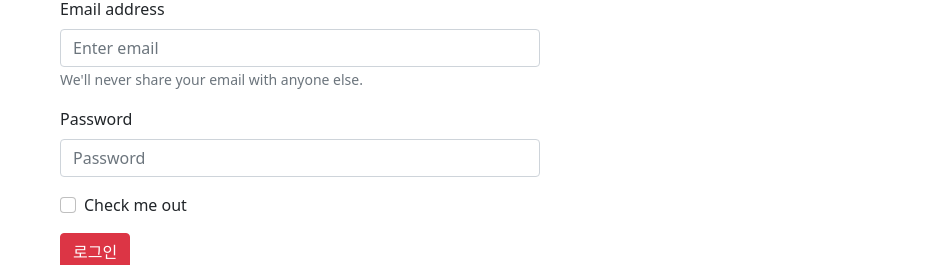
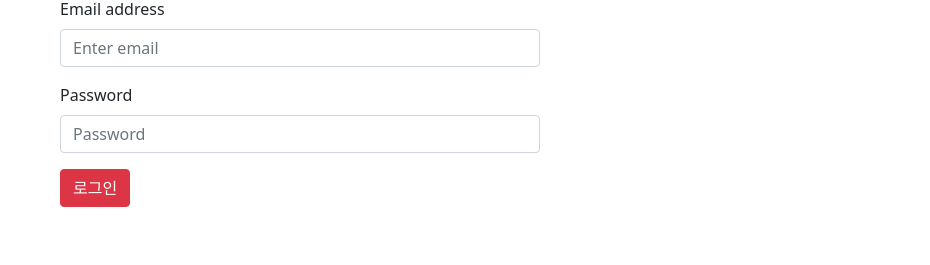
Before and after one commit to KingNamGyu/namgyu-h-m, a React (Create React App) app: page /login in a window 1280 px wide. Shown: the part 238-503 px from the top of the page, without its empty margins (340-1270 px from the left). Built offline with nearby package versions, Linux system fonts and the light colour scheme.

Commit message:
Update Login.js

```diff
--- a/src/page/Login.js
+++ b/src/page/Login.js
@@ -16,17 +16,11 @@
         <Form.Group className="mb-3" controlId="formBasicEmail">
           <Form.Label>Email address</Form.Label>
           <Form.Control type="email" placeholder="Enter email" />
-          <Form.Text className="text-muted">
-            We'll never share your email with anyone else.
-          </Form.Text>
         </Form.Group>
 
         <Form.Group className="mb-3" controlId="formBasicPassword">
           <Form.Label>Password</Form.Label>
           <Form.Control type="password" placeholder="Password" />
-        </Form.Group>
-        <Form.Group className="mb-3" controlId="formBasicCheckbox">
-          <Form.Check type="checkbox" label="Check me out" />
         </Form.Group>
         <Button variant="danger" type="submit">
           로그인
```
